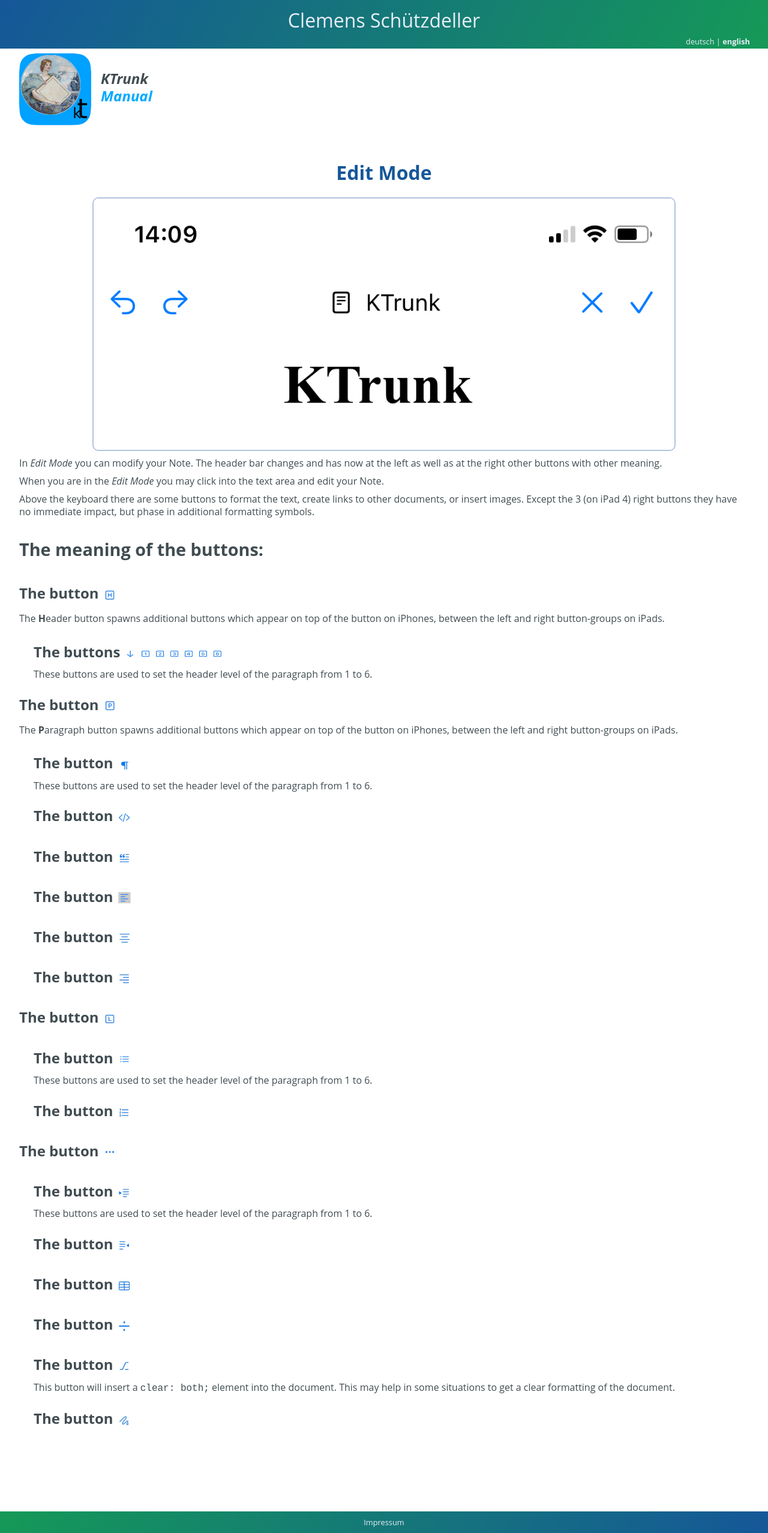
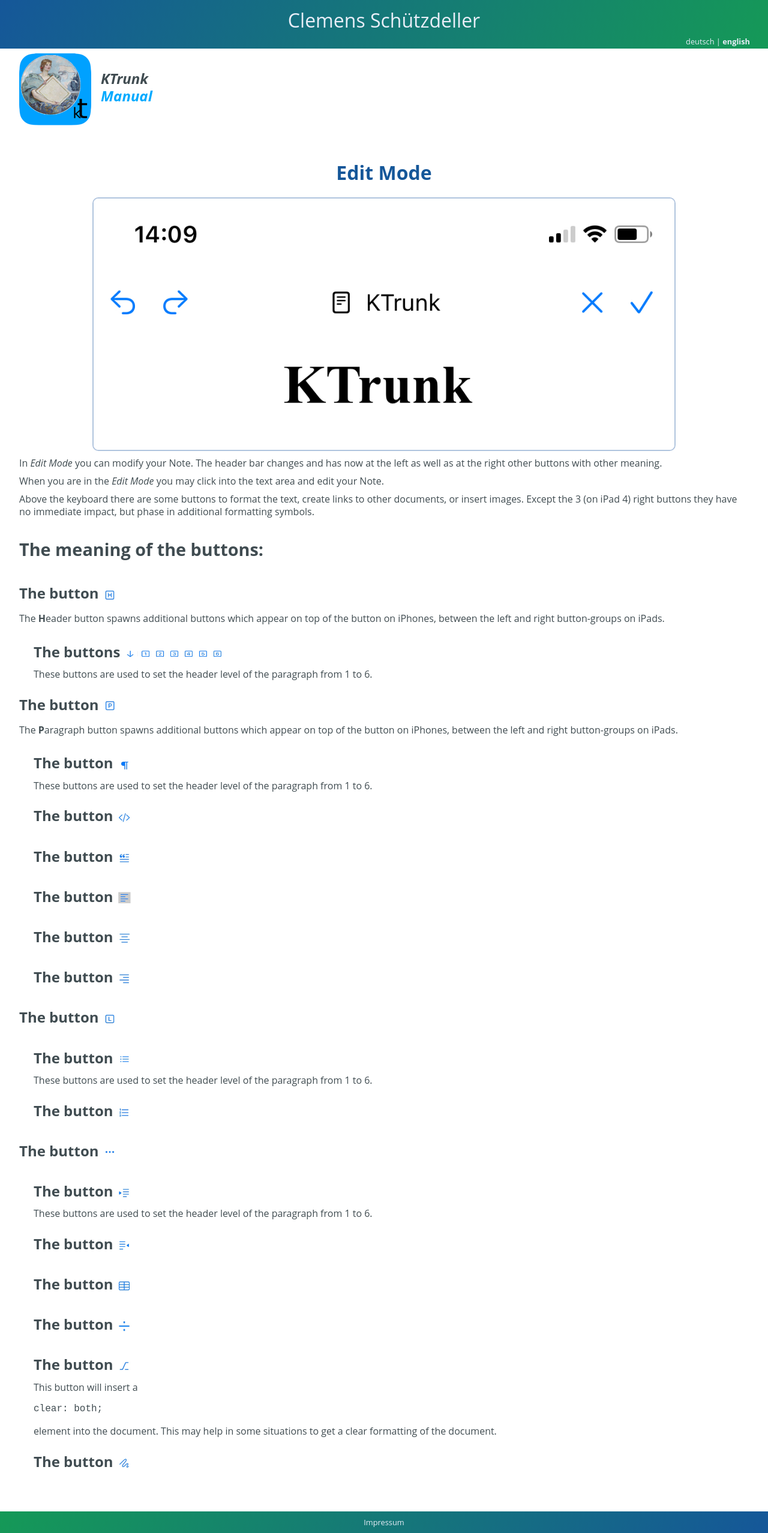
Before and after one commit to cs-LA/home, a Jekyll site: the page built from KTrunk/Manual/EditMode.md, in a window 1280 px wide. Shown: the whole page at 60% size. Built offline with Jekyll 4.4.1, drawn with Linux system fonts in a browser that asks for light colours; our own code applies the rules of GitHub Pages for plain Markdown files.

Commit message:
Update EditMode.md

```diff
--- a/KTrunk/Manual/EditMode.md
+++ b/KTrunk/Manual/EditMode.md
@@ -89,7 +89,7 @@
 
   <h3><span class="en">The button <img src="EditButtonElCB.jpg" class="inLine"></span><span class="de">Die Schaltfläche <img src="EditButtonElCB.jpg" class="inLine"></span></h3>
 
-  <span class="en">This button will insert a <code>clear: both;</code> element into the document. This may help in some situations to get a clear formatting of the document.</span>
+  <span class="en">This button will insert a <pre>clear: both;</pre> element into the document. This may help in some situations to get a clear formatting of the document.</span>
   <span class="de">Diese Schaltfläche fügt ein <code>clear: both;</code> html-Element in das Dokument ein. Dies kann in einigen Situationen hilfreich sein, um wieder eine saubere Formatierung des Dokuments zu erreichen.</span>
 
   <h3><span class="en">The button <img src="EditButtonElClr.jpg" class="inLine"></span><span class="de">Die Schaltfläche <img src="EditButtonElClr.jpg" class="inLine"></span></h3>
```
